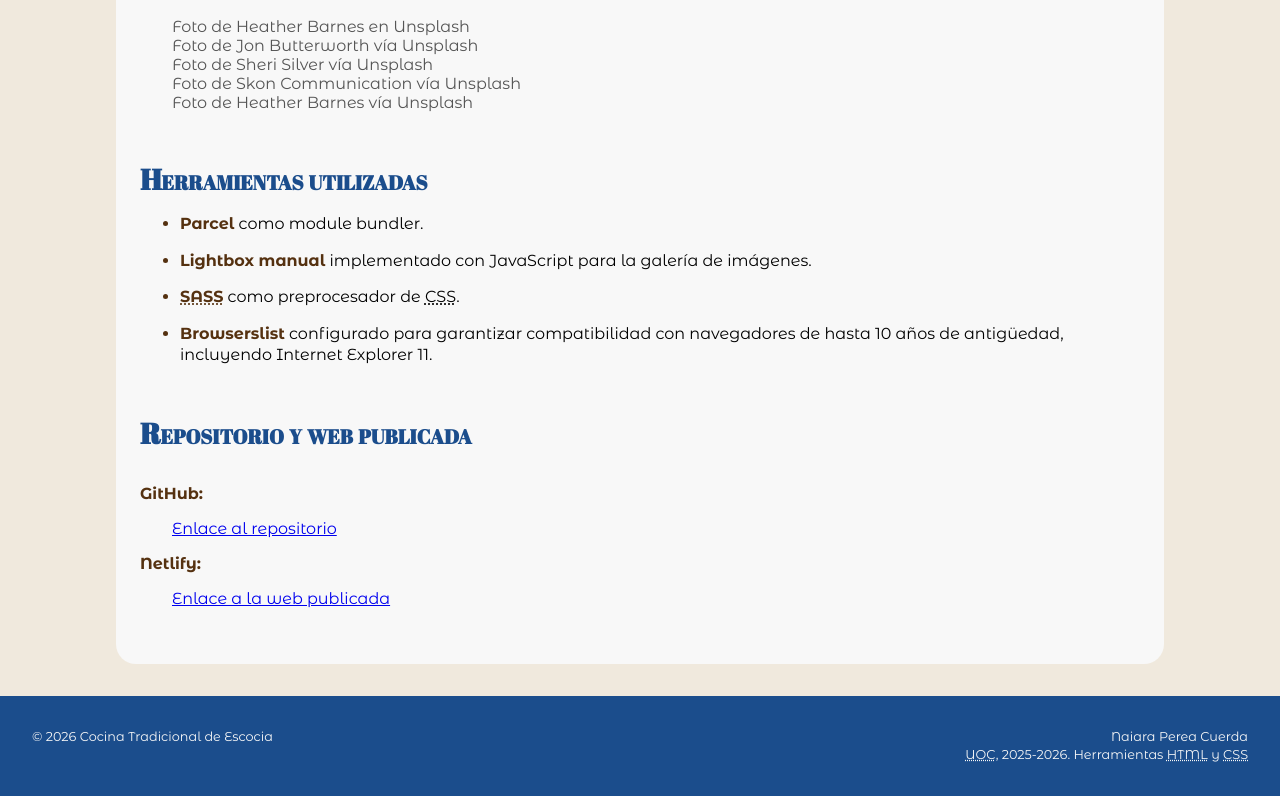
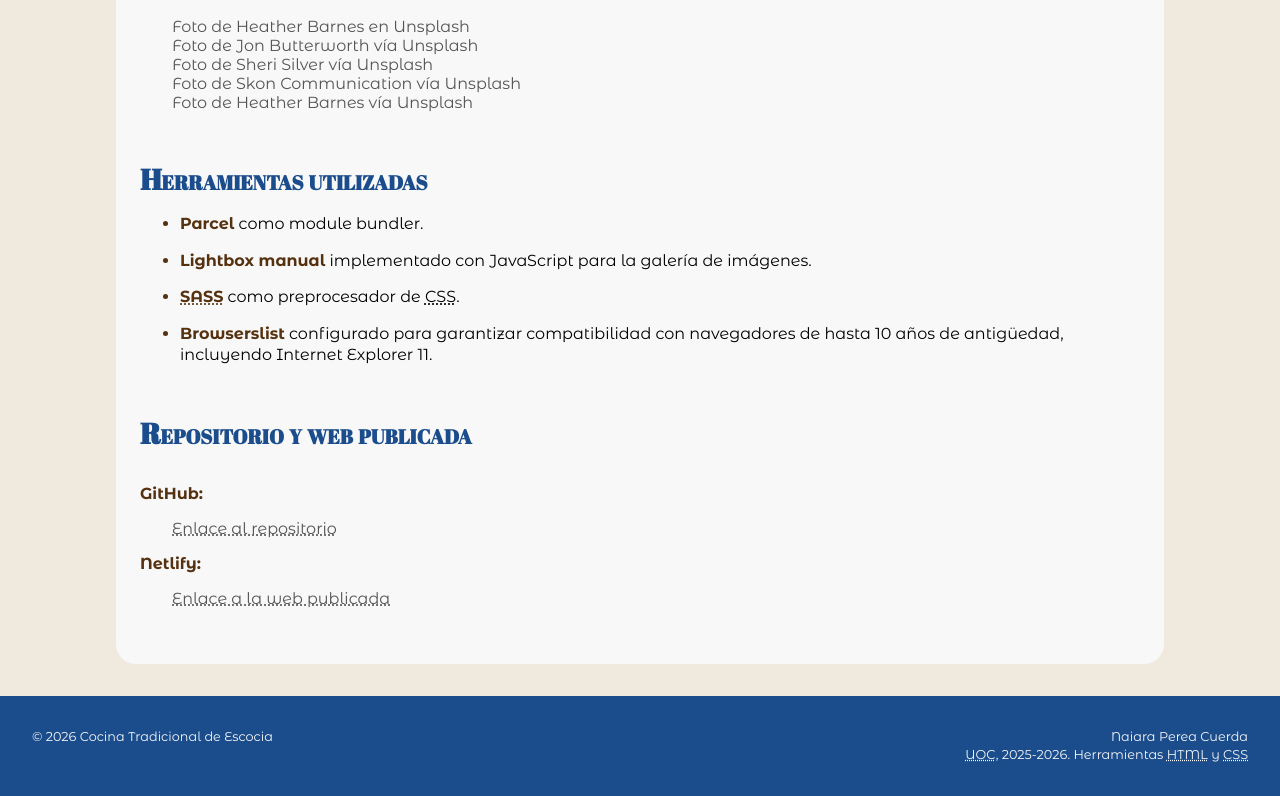
Before and after one commit to npereacu/PEC-ESCOCIA, a website built with Parcel: page src/links/index.html in a window 1280 px wide. Shown: the part 1033-1829 px from the top of the page. Built offline with nearby package versions, Linux system fonts and the light colour scheme.

Commit message:
Actualizar css

```diff
--- a/src/css/styles.scss
+++ b/src/css/styles.scss
@@ -474,6 +474,8 @@ dd {
 
 
 
+
+
 //FOOTER
 footer {
     background: $color-principal;
--- a/src/links/index.html
+++ b/src/links/index.html
@@ -82,10 +82,10 @@
             <h2>Repositorio y web publicada</h2>
             <dl>
                 <dt>GitHub:</dt>
-                    <dd><a href="https://github.com/npereacu/PEC-ESCOCIA" target="_blank" rel="noopener noreferrer">Enlace al repositorio</a></dd>
+                    <dd><a href="https://github.com/npereacu/PEC-ESCOCIA" target="_blank" rel="noopener noreferrer" class="enlace">Enlace al repositorio</a></dd>
 
                 <dt>Netlify:</dt>
-                    <dd><a href="https://amazing-rabanadas-fdcd78.netlify.app" target="_blank" rel="noopener noreferrer">Enlace a la web publicada</a></dd>
+                    <dd><a href="https://amazing-rabanadas-fdcd78.netlify.app" target="_blank" rel="noopener noreferrer" class="enlace">Enlace a la web publicada</a></dd>
             </dl>
 
         </div>
```
Also changed, not shown: dist/links/index.html.
